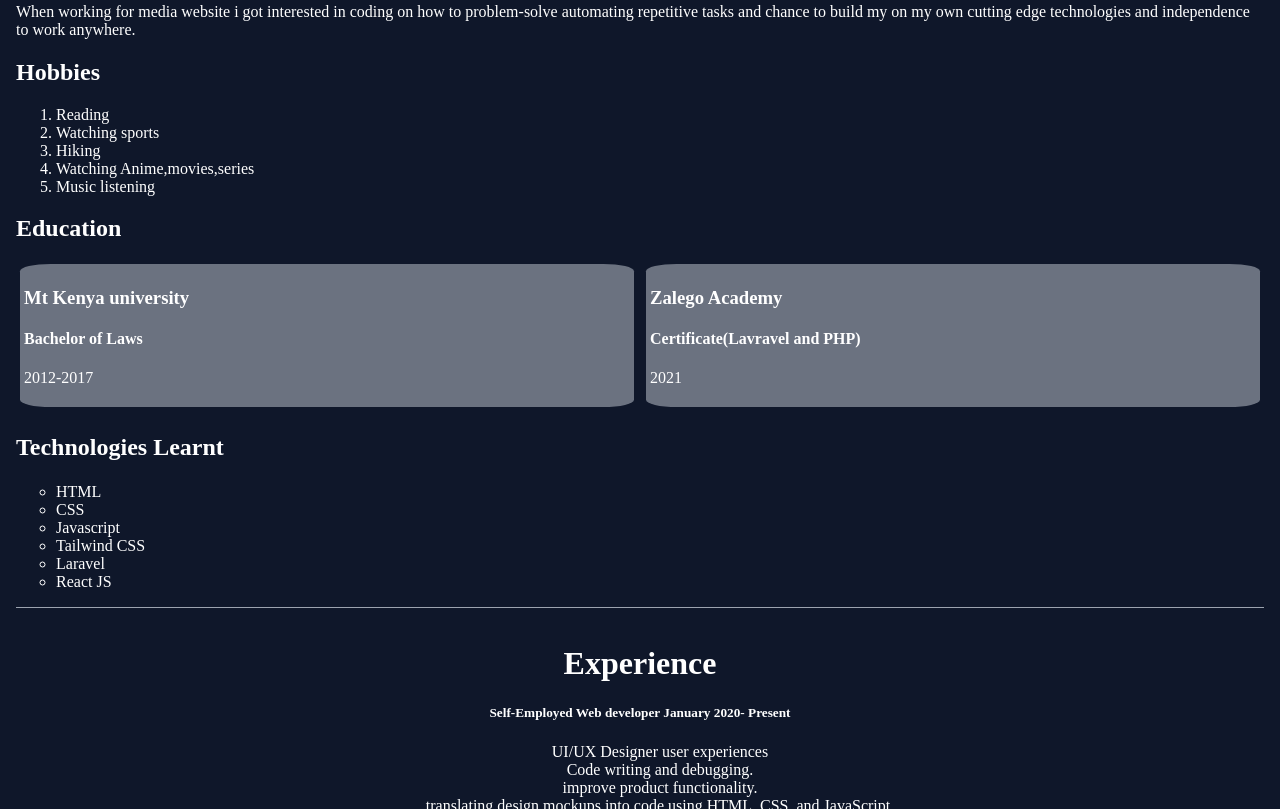
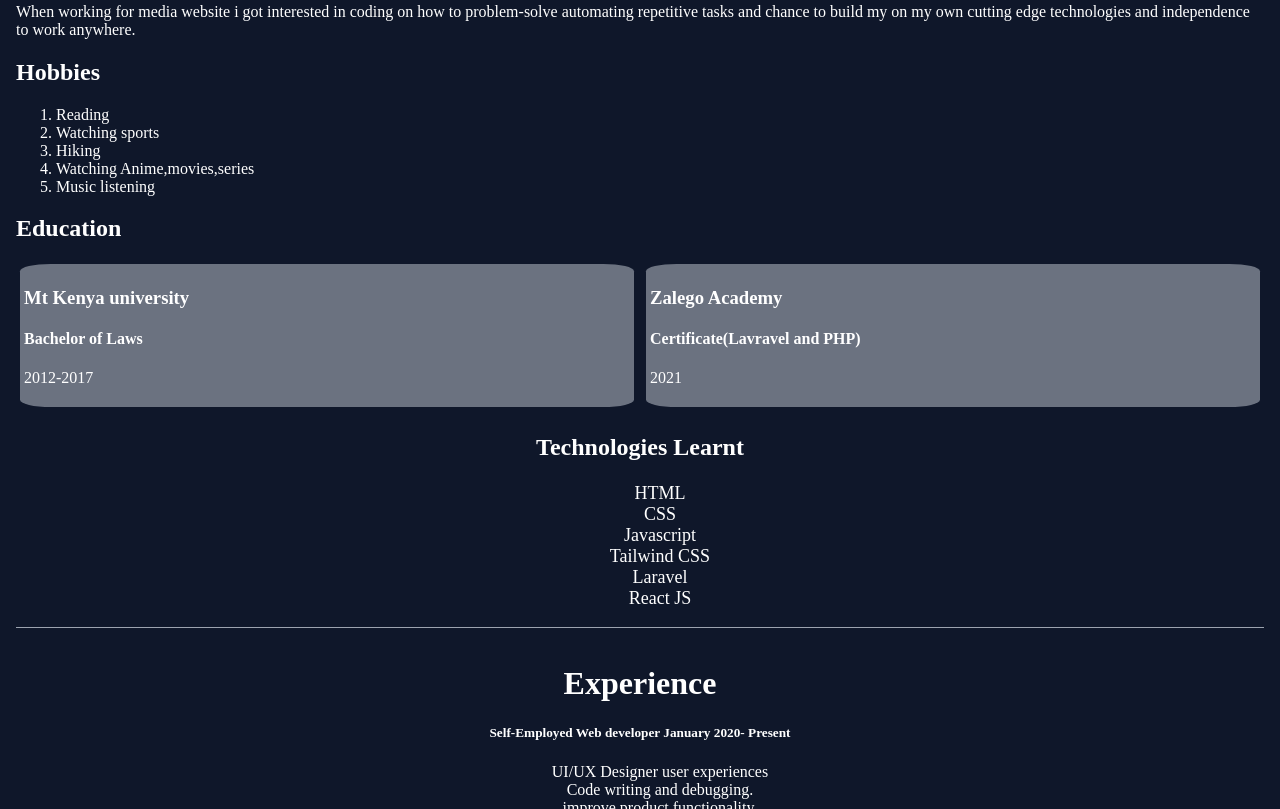
Before and after one commit to kennzuki/portfolio, a plain HTML site: page index.html in a window 1280 px wide. Shown: the part 431-1240 px from the top of the page. Drawn offline with nearby package versions, Linux system fonts and the light colour scheme.

Commit message:
centered technologies learnt

```diff
--- a/index.html
+++ b/index.html
@@ -73,7 +73,7 @@
             </section>
             <!-- learning -->
             <!-- technologies -->
-            <section class="">
+            <section class="tech-list">
                 <h1 class="">Technologies Learnt</h1>
                 <ul class="technologies  ">
                     <li class="">HTML</li>
--- a/styles.css
+++ b/styles.css
@@ -82,7 +82,12 @@ background: #0F172A;
     border-radius: 5%;
  }
  .technologies li {
-    list-style: circle;
+    list-style: none;
+ }
+
+ .tech-list{
+    text-align: center;
+    font-size: large;
  }
 
  .experience{
```
